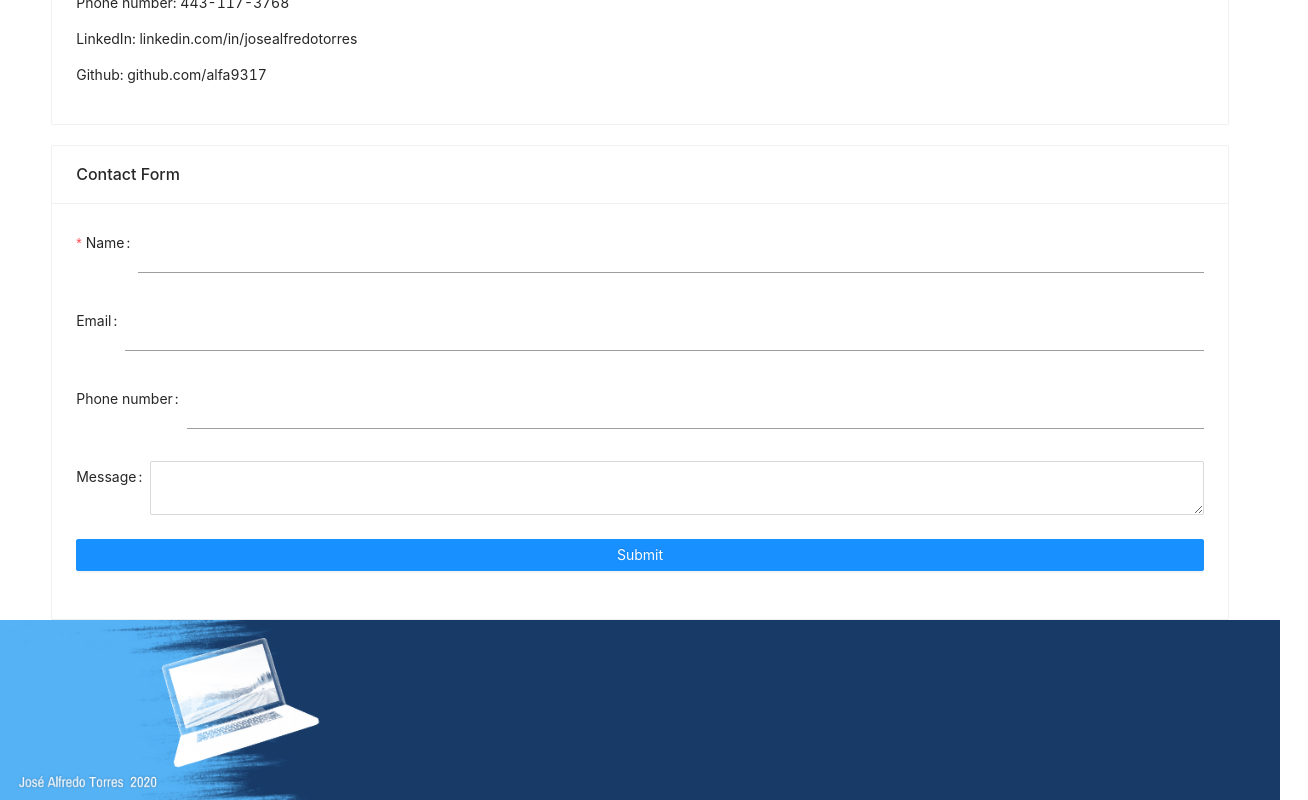
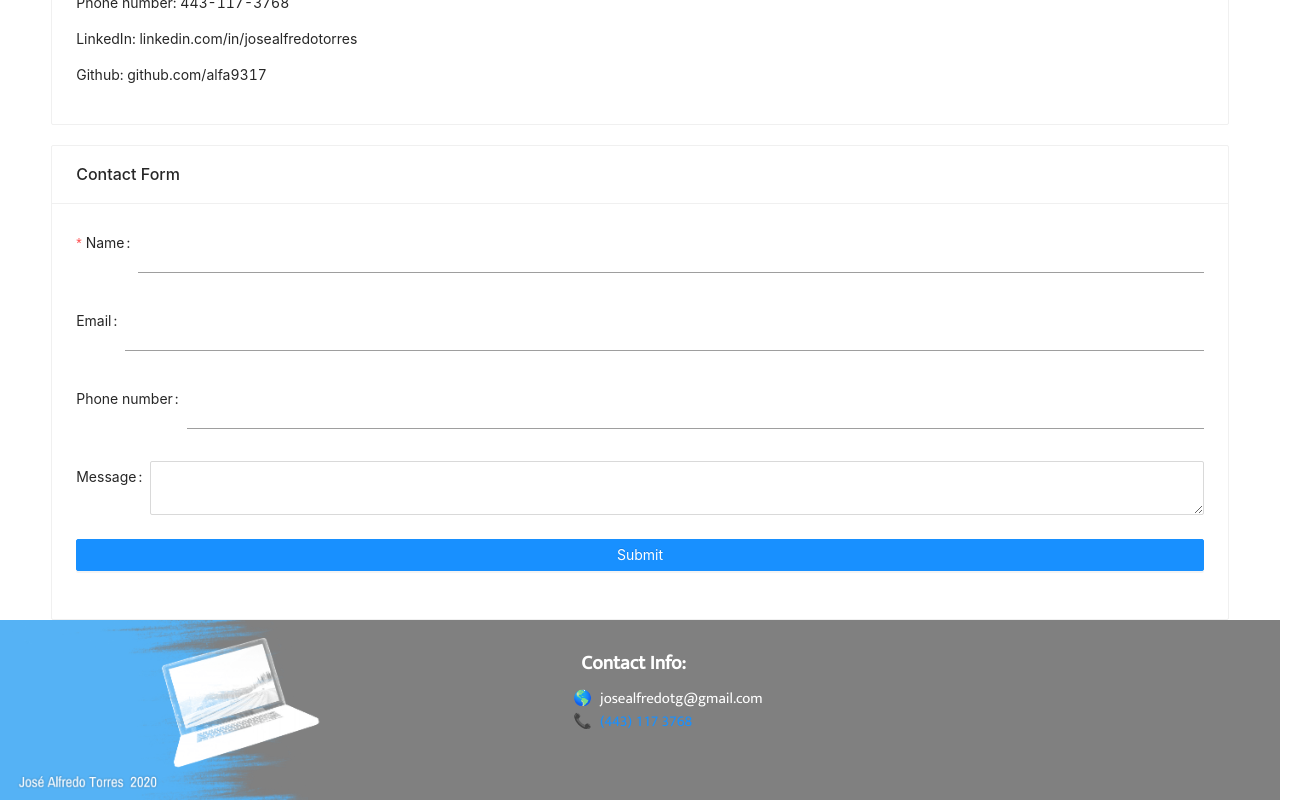
Before and after one commit to alfa9317/jatg-portfolio, a React (Create React App) app: page /contact in a window 1280 px wide. Shown: the part 211-1011 px from the top of the page, 1308 px wide, since content can reach past the window. Built offline with nearby package versions, Linux system fonts and the light colour scheme; a web font is replaced by a local one.

Commit message:
Contact grid implementation

```diff
--- a/src/components/ui/Footer.js
+++ b/src/components/ui/Footer.js
@@ -1,13 +1,15 @@
 import React from 'react';
 import {makeStyles} from '@material-ui/core/styles';
+import Grid from '@material-ui/core/Grid';
+
 import footerAdornment from '../../assets/images/Footer_Adornment_2.png';
 
 const useStyles = makeStyles(theme => ({
     footer: {
-        backgroundColor: theme.palette.common.darkBlue,
+        backgroundColor: 'gray',
         width: '100%',
         zIndex: 1302,
-        position: 'relative'
+        position: 'relative '
     },
     adornment: {
         width: '25em',
@@ -18,6 +20,21 @@ const useStyles = makeStyles(theme => ({
         [theme.breakpoints.down('xs')]: {
             width: '15em'
         }
+    },
+    mainContainer: {
+        position: 'absolute',
+        margin: '2em'
+    },
+    titleText: {
+        color: 'white',
+        fontFamily: 'Mukta',
+        fontSize: '1.3rem',
+        fontWeight: 'bold'
+    },
+    text: {
+        color: 'white',
+        fontFamily: 'Mukta',
+        fontSize: '1rem'
     }
 }))
 
@@ -26,6 +43,33 @@ export default function Footer(){
 
     return (
         <footer className={classes.footer}>
+            <Grid container justify='center' className={classes.mainContainer}>
+                <Grid item>
+                    <Grid container direction='column' spacing={2}>
+                        <Grid item className={classes.titleText}>
+                            Contact Info:
+                        </Grid>
+                        <Grid container direction='column'>
+                            <Grid container direction='row' spacing={1}>
+                                <Grid item className={classes.text}>
+                                    <span role='img' aria-label="Email">🌎</span>
+                                </Grid>
+                                <Grid item className={classes.text}>
+                                    josealfredotg@gmail.com
+                                </Grid>
+                            </Grid>
+                            <Grid container direction='row' spacing={1}>
+                                <Grid item className={classes.text}>
+                                    <span role='img' aria-label="Phone number">📞</span>
+                                </Grid>
+                                <Grid item className={classes.text}>
+                                <a href="4431173768">(443) 117 3768</a>
+                                </Grid>
+                            </Grid>
+                        </Grid>
+                    </Grid>
+                </Grid>
+            </Grid>
             <img alt='footbar decoration' src={footerAdornment} className={classes.adornment}/>
          </footer>
     );
```
